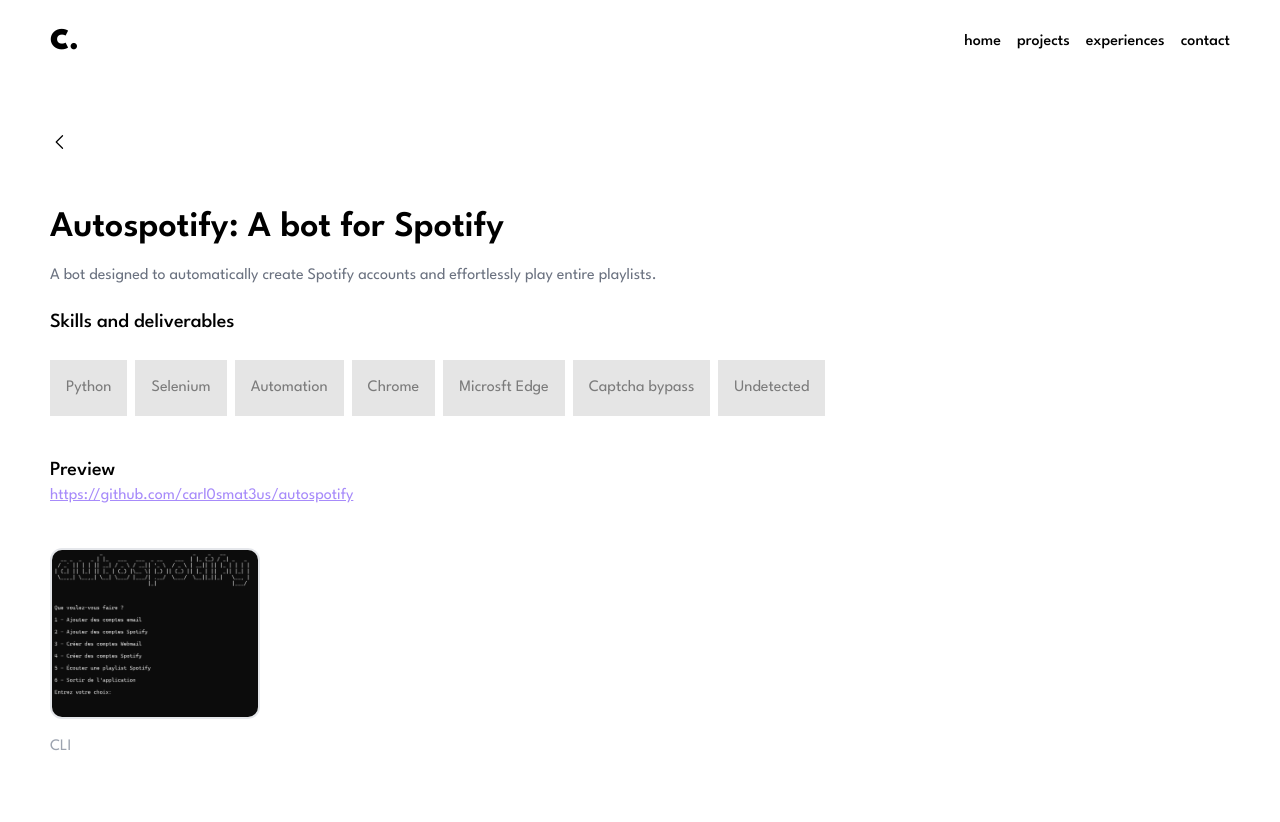
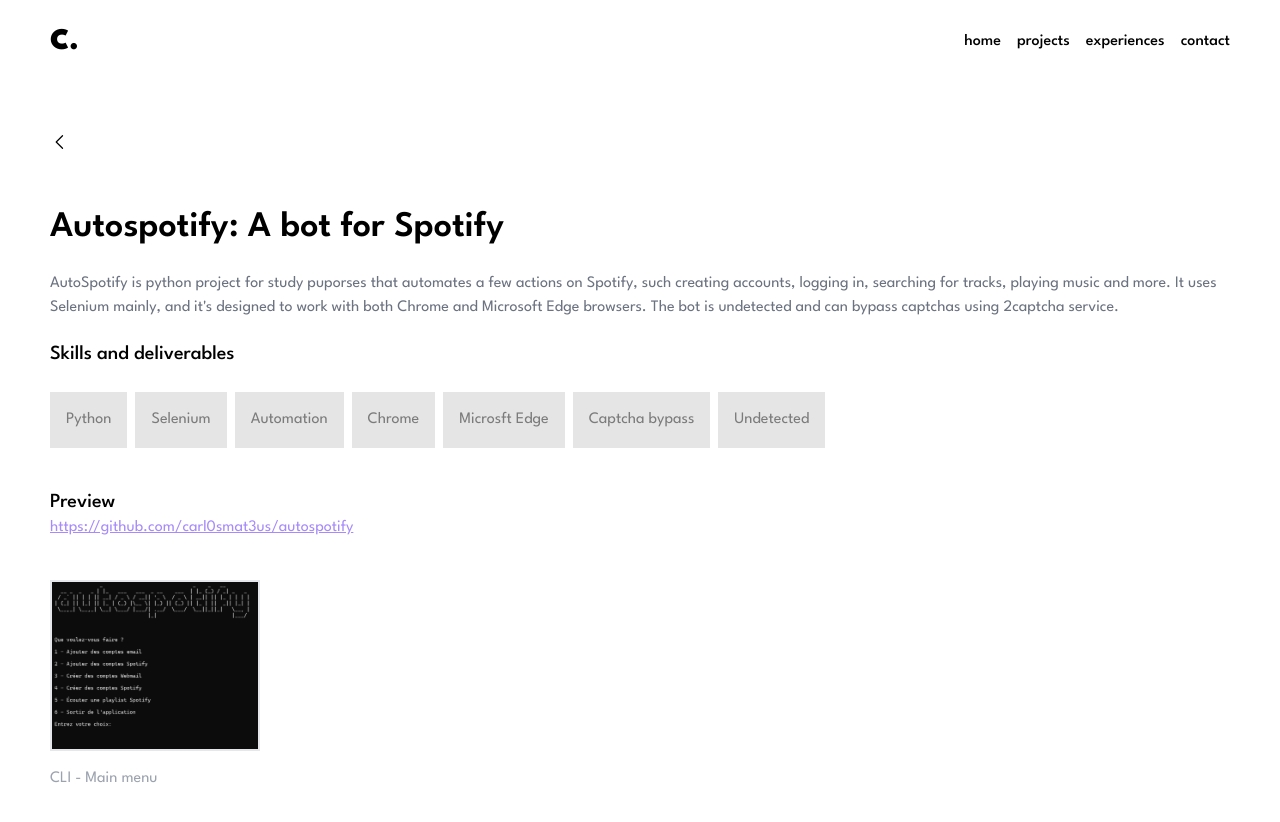
Before and after one commit to carl0smat3us/portfolio, a React (Vite) app: page /project/autospotify in a window 1280 px wide. Shown: the top 822 px of the page. Built offline with nearby package versions, Linux system fonts and the light colour scheme.

Commit message:
enhance project descriptions

```diff
--- a/src/components/Service.tsx
+++ b/src/components/Service.tsx
@@ -8,7 +8,7 @@
 
 export default function Service(props: IService) {
 	return (
-		<div className="h-44 min-w-80 py-4 lg:px-4 flex flex-col gap-y-2">
+		<div className="h-44 min-w-80 py-4 flex flex-col gap-y-2">
 			{props.icon}
 			<span className="text-lg font-medium">{props.title}</span>
 			<p>{props.description}</p>
--- a/src/constants/index.ts
+++ b/src/constants/index.ts
@@ -7,8 +7,7 @@
 		title: 'Kasa AO: A Real State App',
 		creationYear: 2024,
 		isFinished: false,
-		description:
-			'Kasa AO is an app that makes it easy to sell and rent homes. Developed with React Native, Expo & Supabase, it offers an intuitive and efficient experience for finding and negotiating properties.',
+		description: `<p>Kasa AO is a mobile application designed to facilitate the search and rental of properties in Angola. Developed with React Native, Expo & Supabase, it offers an intuitive and efficient experience for finding and negotiating properties. So far, the main issues we have had are achieving performance and simplicity balance, implementing real-time data sync, and adjusting the interface to fit what Angolan users are used to.</p>`,
 		skills: [
 			'React',
 			'React Native',
@@ -70,8 +69,7 @@
 		title: 'Autospotify: A bot for Spotify',
 		creationYear: 2025,
 		preview: 'https://github.com/carl0smat3us/autospotify',
-		description:
-			'A bot designed to automatically create Spotify accounts and effortlessly play entire playlists.',
+		description: `AutoSpotify is python project for study puporses that automates a few actions on Spotify, such creating accounts, logging in, searching for tracks, playing music and more. It uses Selenium mainly, and it's designed to work with both Chrome and Microsoft Edge browsers. The bot is undetected and can bypass captchas using 2captcha service.`,
 		skills: [
 			'Python',
 			'Selenium',
@@ -85,7 +83,7 @@
 		photos: [
 			{
 				path: '/projects/autospotify/home.png',
-				label: 'CLI',
+				label: 'CLI - Main menu',
 			},
 		],
 	},
--- a/src/pages/Home.tsx
+++ b/src/pages/Home.tsx
@@ -3,6 +3,7 @@
 	CaretRight,
 	Cloud,
 	DeviceMobile,
+	Robot,
 } from '@phosphor-icons/react';
 import { Helmet } from 'react-helmet-async';
 import { NavLink } from 'react-router-dom';
@@ -56,13 +57,13 @@
 
 			<article
 				id="about"
-				className="h-[50vh] mb-[20vh] flex flex-col items-center justify-center py-12"
+				className="min-h-[50vh] mb-[20vh] flex flex-col items-center justify-center py-12"
 			>
 				<h2 className="font-semibold text-3xl text-center mb-12">
 					What I Offer?
 				</h2>
 
-				<div className="w-full flex justify-between max-lg:flex-wrap">
+				<div className="w-full grid grid-cols-1 sm:grid-cols-1 md:grid-cols-2 lg:grid-cols-3 gap-8">
 					<Service
 						icon={<Browsers size={30} />}
 						title="Website Development"
@@ -77,6 +78,11 @@
 						icon={<Cloud size={30} />}
 						title="Backend Solutions"
 						description="Design and implement scalable, secure, and efficient backend systems tailored to your application's needs."
+					/>
+					<Service
+						icon={<Robot size={30} />}
+						title="Webscraping and Automation"
+						description="Develop custom web scraping and automation solutions to streamline data collection and repetitive tasks."
 					/>
 				</div>
 			</article>
--- a/src/pages/Project.tsx
+++ b/src/pages/Project.tsx
@@ -41,7 +41,11 @@
 			<div className="mb-20">
 				<article className="mb-10">
 					<h1 className="font-semibold text-4xl mt-6">{project?.title}</h1>
-					<p className="text-gray-500 mt-4">{project?.description}</p>
+					<div
+						className="text-gray-500 mt-6"
+						// biome-ignore lint/security/noDangerouslySetInnerHtml: description comes from a trusted source
+						dangerouslySetInnerHTML={{ __html: project?.description || '' }}
+					/>
 					<article className="mt-5">
 						<h2 className="text-xl font-medium">Skills and deliverables</h2>
 						<div className="mt-6 flex flex-wrap gap-2">
@@ -77,7 +81,7 @@
 						{project?.photos.map((photo, _) => (
 							<div key={project.id} className="flex flex-col">
 								<img
-									className="mb-4 rounded-xl border-2 w-full sm:max-w-sm md:max-w-md lg:max-w-full object-cover"
+									className="mb-4 border-2 w-full sm:max-w-sm md:max-w-md lg:max-w-full object-cover"
 									alt={photo.label}
 									src={photo.path}
 								/>
```
